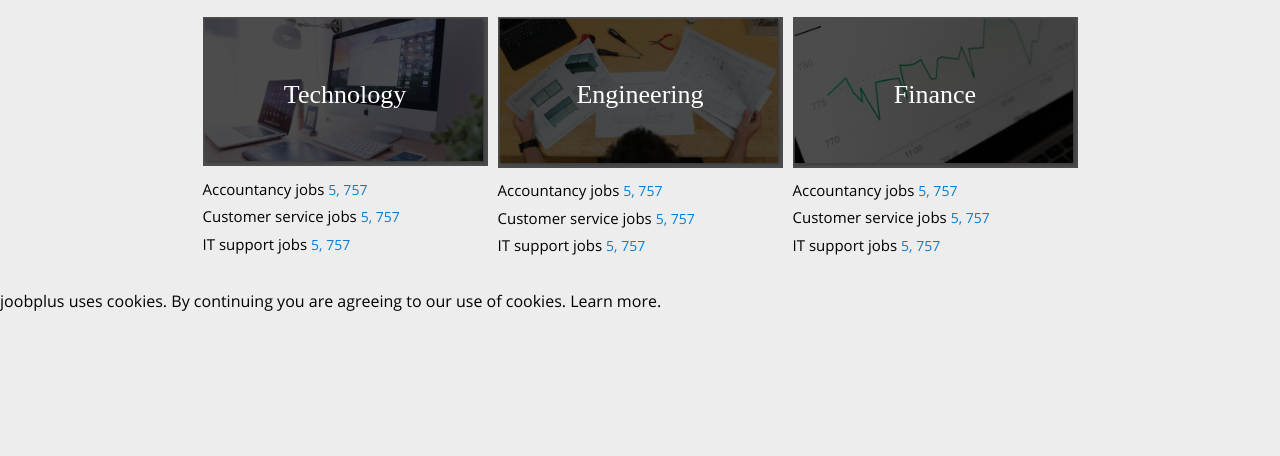
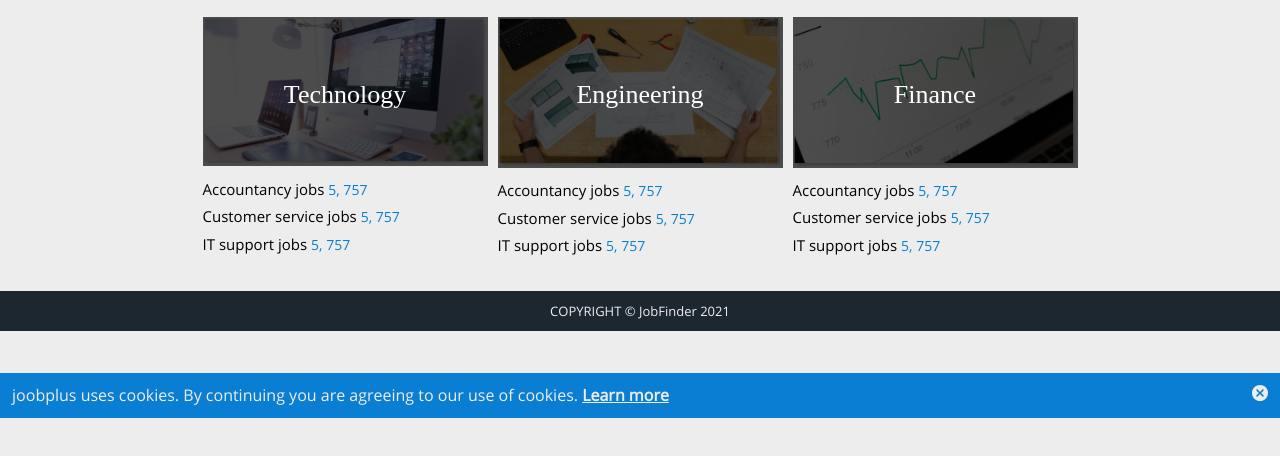
Before and after one commit to Sarkash-pi/JOBFINDER, a plain HTML site: page index.html in a window 1280 px wide. Shown: the part 342-798 px from the top of the page. Drawn offline with Linux system fonts and the light colour scheme.

Commit message:
adding footer and cookie

```diff
--- a/index.html
+++ b/index.html
@@ -8,6 +8,7 @@
     <title>JOBFINDER</title>
 </head>
 <body>
+    <section>
     <nav class="nav">
         <input type="checkbox" class="nav__toggle" id="hamburger" hidden />
         <ul class="nav__lblock">
@@ -129,9 +130,13 @@
     <div class="cookie">
         <p>
             joobplus uses cookies. By continuing you are agreeing to
-            our use of cookies. Learn more.
+            our use of cookies. <a href="">Learn more</a>
         </p>
         <img src="images/cookies-close.svg" alt="">
     </div>
+    </section>
+
+
+    <footer class="footer">COPYRIGHT &copy; JobFinder 2021</footer>
 </body>
 </html>
--- /dev/null
+++ b/sass/components/_body.scss
@@ -0,0 +1,6 @@
+.body {
+    display: grid;
+    grid-template-rows: 1fr auto;
+
+    min-height: 100vh;
+}
--- /dev/null
+++ b/sass/components/_cookie.scss
@@ -0,0 +1,16 @@
+.cookie {
+    display: grid;
+    grid-template-columns: 1fr min-content;
+
+    background-color: var(--beta);
+    color: var(--delta);
+    padding: 12rem;
+    position: fixed;
+    width: 100%;
+    bottom: 40rem;
+
+    a {
+        text-decoration: underline;
+        font-weight: bold;
+    }
+}
--- /dev/null
+++ b/sass/components/_footer.scss
@@ -0,0 +1,8 @@
+.footer {
+    margin-block: auto;
+    background-color: var(--gamma);
+    color: var(--delta);
+    padding: 12rem;
+    font-size: 13rem;
+    text-align: center;
+}
--- a/sass/main.scss
+++ b/sass/main.scss
@@ -17,3 +17,7 @@
 @import "components/form.scss/";
 @import "components/container.scss/";
 @import "components/sector.scss/";
+@import "components/sector.scss/";
+@import "components/footer.scss/";
+@import "components/body.scss/";
+@import "components/cookie.scss/";
```
Also changed, not shown: css/main.css, 1 other file.
